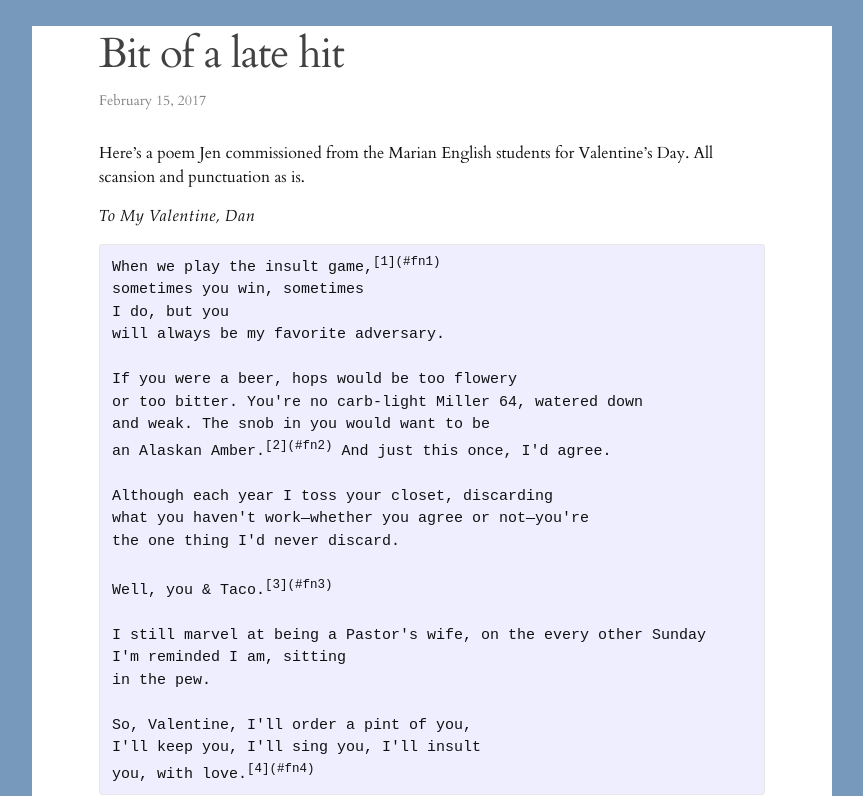
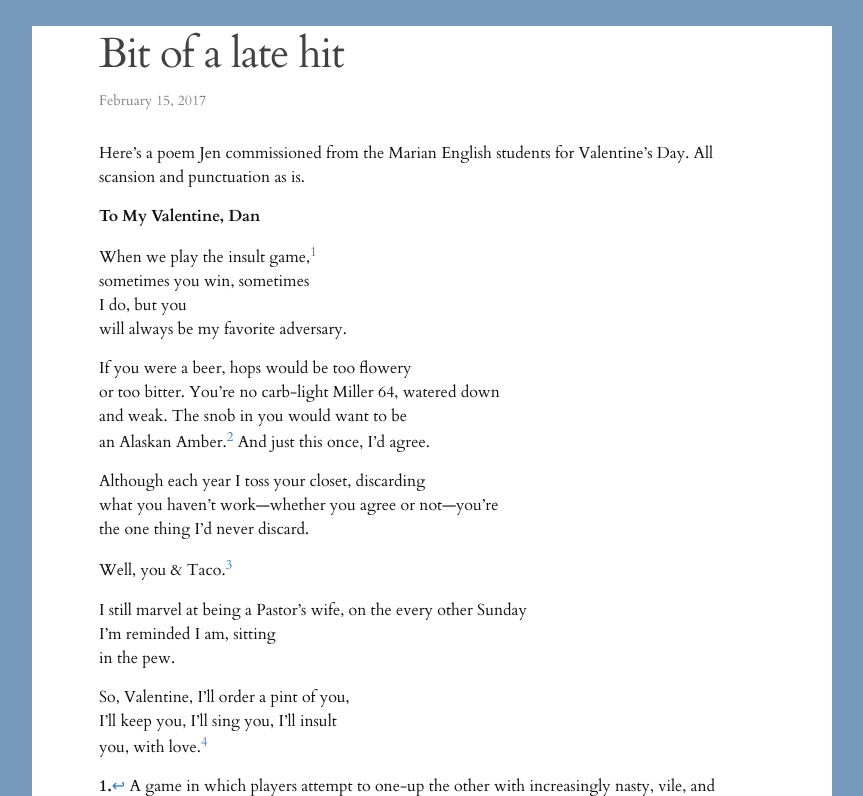
Before and after one commit to pastordan/pastordan.github.io, a Jekyll site: the page built from _posts/2017-02-15-awww.md, in a window 1280 px wide and 900 px high, cut to the strip 104-900 px from the top of the window. Shown: the whole strip, without its empty margins (208-1071 px from the left). Built offline with Jekyll 4.4.1, drawn with Linux system fonts in a browser that asks for light colours; nearby versions of some CDN libraries; library files that are not in the unit come from our copies.

Commit message:
Update 2017-02-15-awww.md

```diff
--- a/_posts/2017-02-15-awww.md
+++ b/_posts/2017-02-15-awww.md
@@ -7,31 +7,31 @@ description: Poetry's always better when you pay somebody to write it, yes?
 ---
 Here's a poem Jen commissioned from the Marian English students for Valentine's Day. All scansion and punctuation as is.
 
-*To My Valentine, Dan*
+**To My Valentine, Dan**
 
-<pre>When we play the insult game,<sup id="a1">[1](#fn1)</sup>
-sometimes you win, sometimes
-I do, but you
+When we play the insult game,<sup id="a1">[1](#fn1)</sup><br />
+sometimes you win, sometimes<br />
+I do, but you<br />
 will always be my favorite adversary.
 
-If you were a beer, hops would be too flowery
-or too bitter. You're no carb-light Miller 64, watered down
-and weak. The snob in you would want to be
+If you were a beer, hops would be too flowery<br />
+or too bitter. You're no carb-light Miller 64, watered down<br />
+and weak. The snob in you would want to be<br />
 an Alaskan Amber.<sup id="a2">[2](#fn2)</sup> And just this once, I'd agree.
 
-Although each year I toss your closet, discarding
-what you haven't work&mdash;whether you agree or not&mdash;you're
+Although each year I toss your closet, discarding<br />
+what you haven't work&mdash;whether you agree or not&mdash;you're<br />
 the one thing I'd never discard.
 
 Well, you & Taco.<sup id="a3">[3](#fn3)</sup>
 
-I still marvel at being a Pastor's wife, on the every other Sunday
-I'm reminded I am, sitting
+I still marvel at being a Pastor's wife, on the every other Sunday<br />
+I'm reminded I am, sitting<br />
 in the pew.
 
-So, Valentine, I'll order a pint of you,
-I'll keep you, I'll sing you, I'll insult
-you, with love.<sup id="a4">[4](#fn4)</sup></pre>
+So, Valentine, I'll order a pint of you,<br />
+I'll keep you, I'll sing you, I'll insult<br />
+you, with love.<sup id="a4">[4](#fn4)</sup>
 
 <b id="fn1">1.</b>[↩](#a1) A game in which players attempt to one-up the other with increasingly nasty, vile, and depraved insults until their opponent is left utterly flabbergasted and unable to continue. Often played on road trips on the Ohio Turnpike where there's no good radio.
 <b id="fn2">2.</b>[↩](#a2) This detail provided by a colleague's husband from the last time I was at their house, almost a year ago. Actually, I'd be more of a barleywine or Imperial Stout, but good remembering.
```
